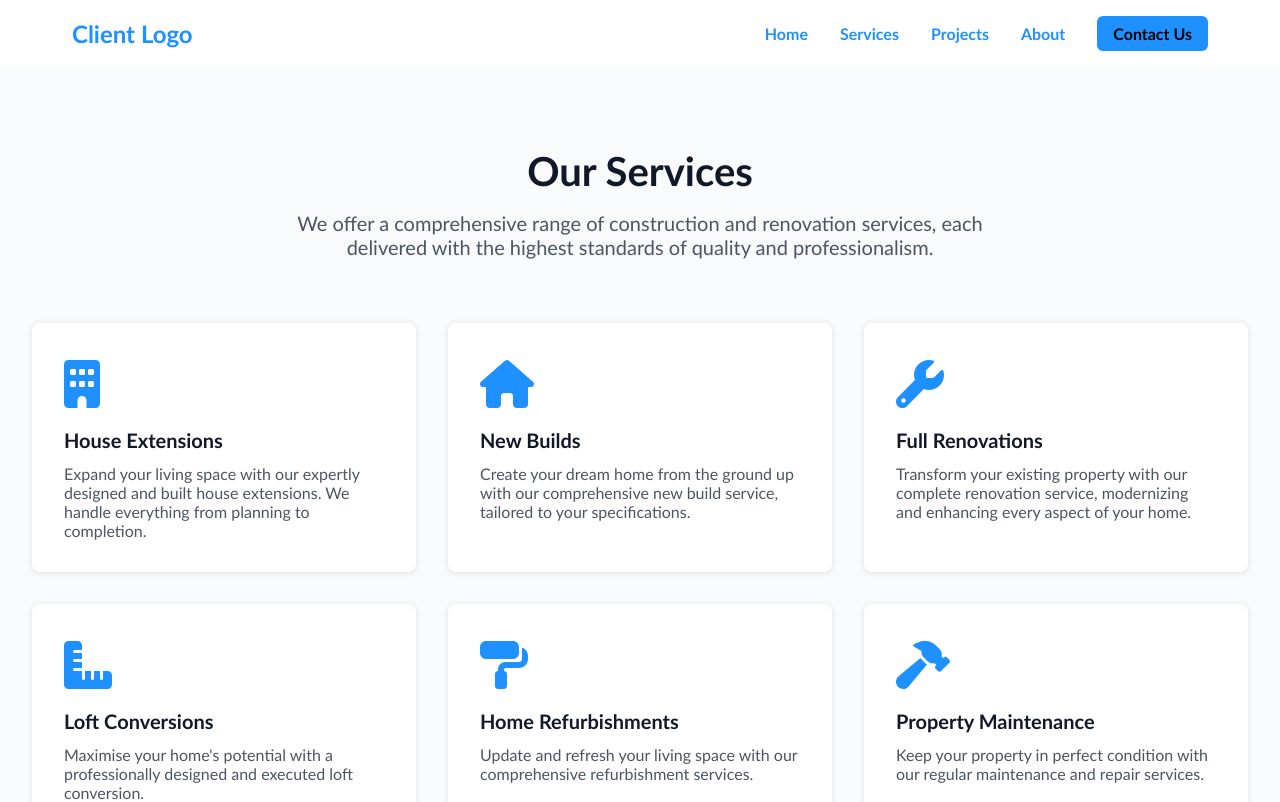
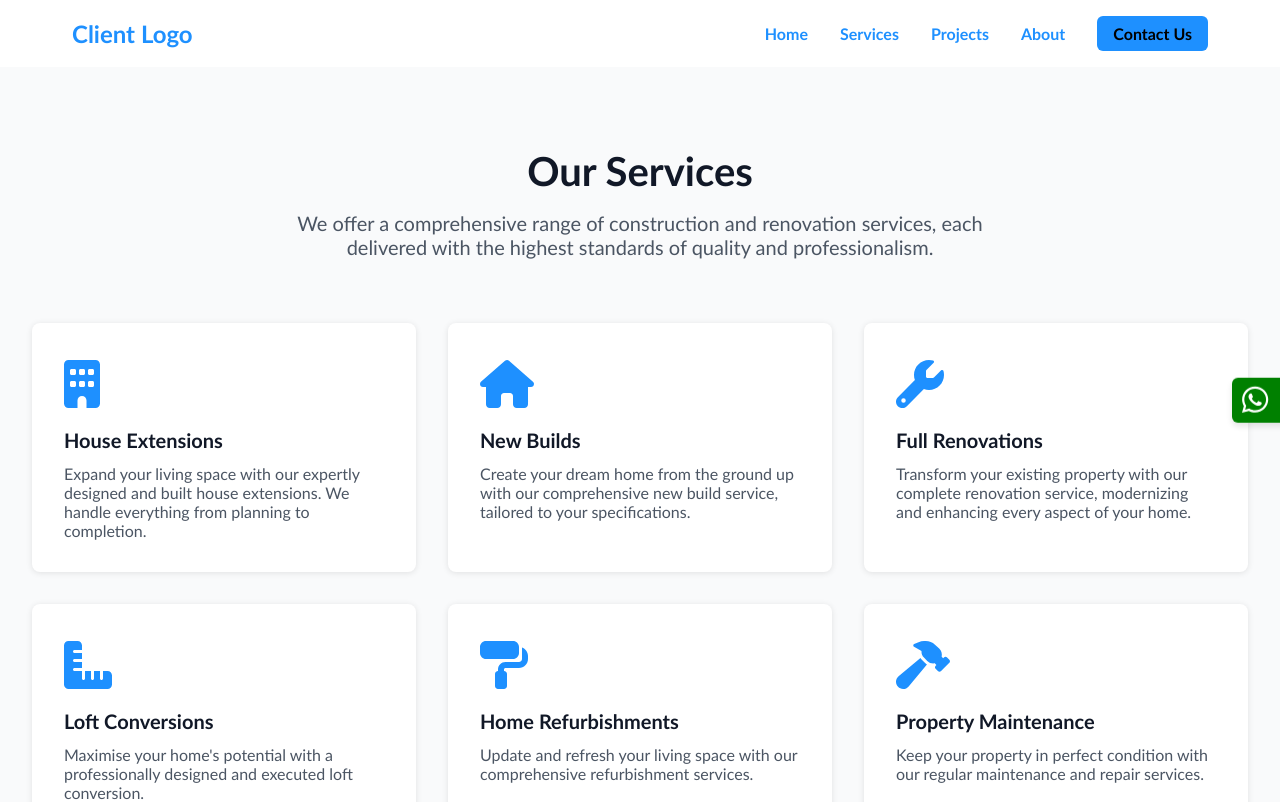
Before and after one commit to FlexSaaS/flexsaas-tradesman, a React (Vite) app in the folder frontend/: page /services in a window 1280 px wide. Shown: the top 802 px of the page. Built offline with nearby package versions, Linux system fonts and the light colour scheme.

Commit message:
add whatsapp and scroll to top icons

```diff
--- a/frontend/src/App.tsx
+++ b/frontend/src/App.tsx
@@ -8,6 +8,8 @@ import Header from "./pages/Header";
 import Footer from "./pages/Footer";
 import ContactPage from "./pages/ContactUsPage";
 import ServicesPage from "./pages/ServicesPage";
+import ScrollToTopButton from "./components/ScrollToTop";
+import WhatsAppButton from "./components/WhatsAppButton";
 
 function App() {
   const client = getClientConfig();
@@ -24,6 +26,8 @@ function App() {
         <Route path="/contact" element={<ContactPage />} />
         <Route path="/services" element={<ServicesPage />} />
       </Routes>
+      <ScrollToTopButton />
+      <WhatsAppButton />
       <Footer />
     </AppContainer>
   );
--- /dev/null
+++ b/frontend/src/components/ScrollToTop.tsx
@@ -0,0 +1,77 @@
+import  { useState, useEffect } from "react";
+import styled from "styled-components";
+import { FontAwesomeIcon } from "@fortawesome/react-fontawesome";
+import { faArrowUp } from "@fortawesome/free-solid-svg-icons";
+import { getClientConfig } from "../lib/getClientConfig";
+
+const client = getClientConfig();
+
+const ScrollToTopButton = () => {
+  const [isVisible, setIsVisible] = useState(false);
+
+  useEffect(() => {
+    const toggleVisibility = () => {
+      if (window.pageYOffset > 300) {
+        setIsVisible(true);
+      } else {
+        setIsVisible(false);
+      }
+    };
+
+    window.addEventListener("scroll", toggleVisibility);
+
+    return () => {
+      window.removeEventListener("scroll", toggleVisibility);
+    };
+  }, []);
+
+  const scrollToTop = () => {
+    window.scrollTo({
+      top: 0,
+      behavior: "smooth",
+    });
+  };
+
+  return (
+    <>
+      {isVisible && (
+        <ScrollButton onClick={scrollToTop}>
+          <FontAwesomeIcon icon={faArrowUp} />
+        </ScrollButton>
+      )}
+    </>
+  );
+};
+
+export default ScrollToTopButton;
+
+// Styled Components
+const ScrollButton = styled.button`
+  position: fixed;
+  bottom: 1rem;
+  right: 1rem;
+  background-color: ${client.primaryColor};
+  color: black;
+  padding: 1rem;
+  border-radius: 50%;
+  border: none;
+  box-shadow: 0 4px 6px rgba(0, 0, 0, 0.1);
+  cursor: pointer;
+  z-index: 50;
+  display: flex;
+  align-items: center;
+  justify-content: center;
+  width: 3rem;
+  height: 3rem;
+  transition: all 0.3s ease;
+
+  &:hover {
+    background-color: ${client.secondaryColor};
+    transform: translateY(-2px);
+    box-shadow: 0 6px 8px rgba(0, 0, 0, 0.15);
+  }
+
+  svg {
+    font-size: 1.25rem;
+  }
+`;
--- /dev/null
+++ b/frontend/src/components/WhatsAppButton.tsx
@@ -0,0 +1,134 @@
+import  { useState } from "react";
+import styled from "styled-components";
+import { FontAwesomeIcon } from "@fortawesome/react-fontawesome";
+import { faWhatsapp } from "@fortawesome/free-brands-svg-icons";
+import { getClientConfig } from "../lib/getClientConfig";
+
+const client = getClientConfig();
+
+const WhatsAppButton = () => {
+  const [isHovered, setIsHovered] = useState(false);
+  const phoneNumber = "+447778970161";
+  const message = "Hi! I'm interested in your construction services.";
+  const whatsappUrl = `https://wa.me/${phoneNumber}?text=${encodeURIComponent(message)}`;
+
+  return (
+    <>
+      {/* Mobile Button */}
+      <MobileWhatsAppLink href={whatsappUrl} target="_blank" rel="noopener noreferrer">
+        <FontAwesomeIcon icon={faWhatsapp} />
+      </MobileWhatsAppLink>
+
+      {/* Desktop Button */}
+      <DesktopWhatsAppLink
+        href={whatsappUrl}
+        target="_blank"
+        rel="noopener noreferrer"
+        onMouseEnter={() => setIsHovered(true)}
+        onMouseLeave={() => setIsHovered(false)}>
+        <DesktopButtonContent $isHovered={isHovered}>
+          <WhatsAppIcon $isHovered={isHovered}>
+            <FontAwesomeIcon icon={faWhatsapp} />
+          </WhatsAppIcon>
+          <ButtonText $isHovered={isHovered}>WhatsApp</ButtonText>
+        </DesktopButtonContent>
+      </DesktopWhatsAppLink>
+    </>
+  );
+};
+
+export default WhatsAppButton;
+
+// Styled Components
+const WhatsAppLinkBase = styled.a`
+  position: fixed;
+  z-index: 55;
+  background-color: green;
+  color: white;
+  border-radius: 50%;
+  display: flex;
+  align-items: center;
+  justify-content: center;
+  width: 3rem;
+  height: 3rem;
+  box-shadow: 0 4px 6px rgba(0, 0, 0, 0.1);
+  transition: all 0.3s ease;
+  cursor: pointer;
+
+  &:hover {
+    background-color: ${client.primaryColorLight || "#E6C200"};
+    transform: translateY(-2px);
+    box-shadow: 0 6px 8px rgba(0, 0, 0, 0.15);
+  }
+
+  svg {
+    font-size: 1.25rem;
+  }
+`;
+
+const MobileWhatsAppLink = styled(WhatsAppLinkBase)`
+  bottom: 1rem;
+  left: 1rem;
+
+  @media (min-width: 768px) {
+    display: none;
+  }
+`;
+
+const DesktopWhatsAppLink = styled(WhatsAppLinkBase)`
+  display: none;
+  top: 50%;
+  right: 0;
+  transform: translateY(-50%);
+  border-radius: 0;
+  width: auto;
+  height: auto;
+  background-color: transparent;
+  box-shadow: none;
+  padding: 0;
+
+  @media (min-width: 768px) {
+    display: flex;
+  }
+
+  &:hover {
+    background-color: transparent;
+    transform: translateY(-50%);
+    box-shadow: none;
+  }
+`;
+
+interface DesktopButtonProps {
+  $isHovered: boolean;
+}
+
+const DesktopButtonContent = styled.div<DesktopButtonProps>`
+  display: flex;
+  align-items: center;
+  background-color: green;
+  color: white;
+  backdrop-filter: blur(4px);
+  padding: 0.75rem 1rem;
+  border-radius: 0.375rem 0 0 0.375rem;
+  box-shadow: 0 4px 6px rgba(0, 0, 0, 0.1);
+  transform: ${({ $isHovered }) => ($isHovered ? "translateX(0)" : "translateX(calc(100% - 3rem))")};
+  transition: all 0.3s ease-in-out;
+`;
+
+const WhatsAppIcon = styled.div<DesktopButtonProps>`
+  min-width: 1.5rem;
+  transition: transform 0.3s ease;
+  transform: ${({ $isHovered }) => ($isHovered ? "scale(1.9)" : "scale(1.5)")};
+  color: white;
+`;
+
+const ButtonText = styled.span<DesktopButtonProps>`
+  margin-left: 0.5rem;
+  color: white;
+  font-weight: 500;
+  white-space: nowrap;
+  overflow: hidden;
+  transition: all 0.3s ease;
+  max-width: ${({ $isHovered }) => ($isHovered ? "100px" : "0")};
+  opacity: ${({ $isHovered }) => ($isHovered ? "1" : "0")};
+`;
```
